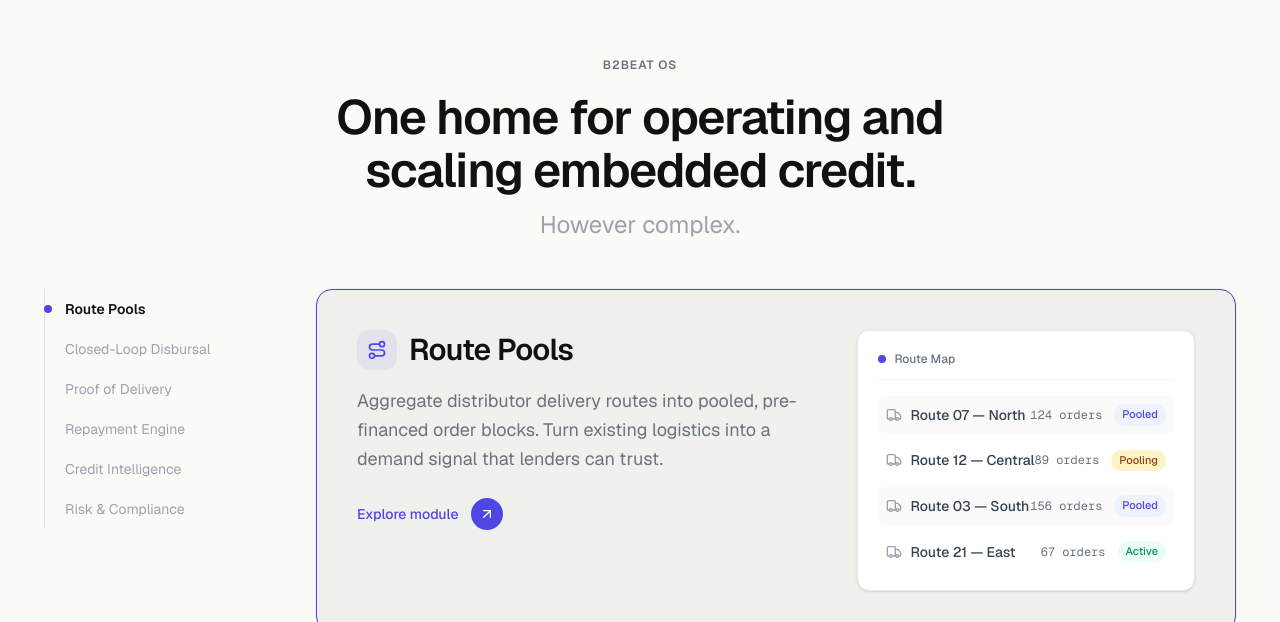
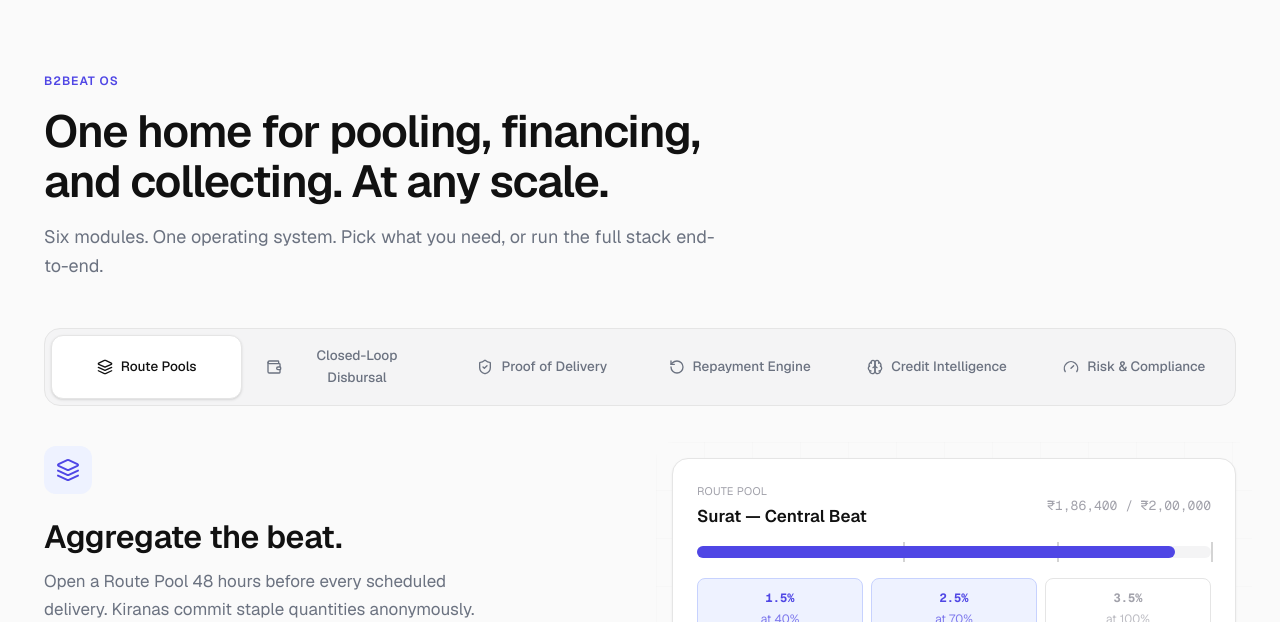
Before and after one commit to ShivaprasadVToggi/vyapar, a Next.js app: page / in a window 1280 px wide. Shown: the part 3538-4160 px from the top of the page. Built offline with nearby package versions, Linux system fonts and the light colour scheme.

Commit message:
Temp: revert to ModuleTabs for build testing

```diff
--- a/app/page.tsx
+++ b/app/page.tsx
@@ -4,7 +4,6 @@ import { Section } from "@/components/Section";
 import { LogoStrip } from "@/components/LogoStrip";
 import { FeatureRow } from "@/components/FeatureRow";
 import { ModuleTabs } from "@/components/ModuleTabs";
-import { OSModuleNav } from "@/components/animations/OSModuleNav";
 import { SpreadCalculator } from "@/components/SpreadCalculator";
 import { PersonaCards } from "@/components/PersonaCards";
 import { OutcomesStrip } from "@/components/OutcomesStrip";
@@ -114,7 +113,14 @@ export default function HomePage() {
       </Section>
 
       {/* ============== B2BEAT OS ============== */}
-      <OSModuleNav />
+      <Section
+        eyebrow="B2Beat OS"
+        title="One home for pooling, financing, and collecting. At any scale."
+        subtitle="Six modules. One operating system. Pick what you need, or run the full stack end-to-end."
+        className="bg-[var(--vp-bg-soft)]"
+      >
+        <ModuleTabs />
+      </Section>
 
       {/* ============== SPREAD CALCULATOR ============== */}
       <Section
```
